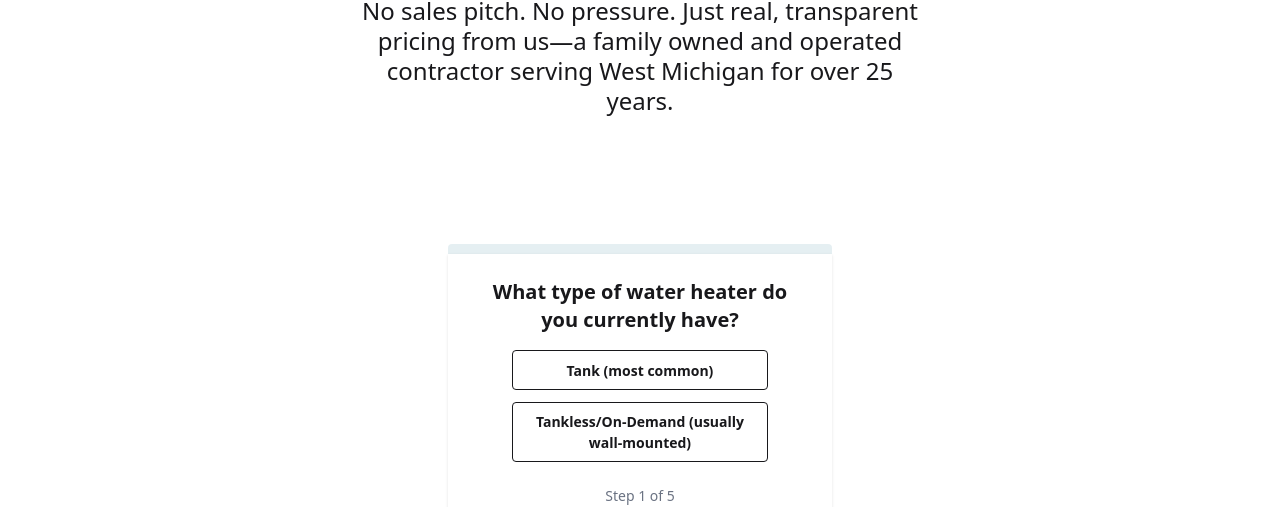
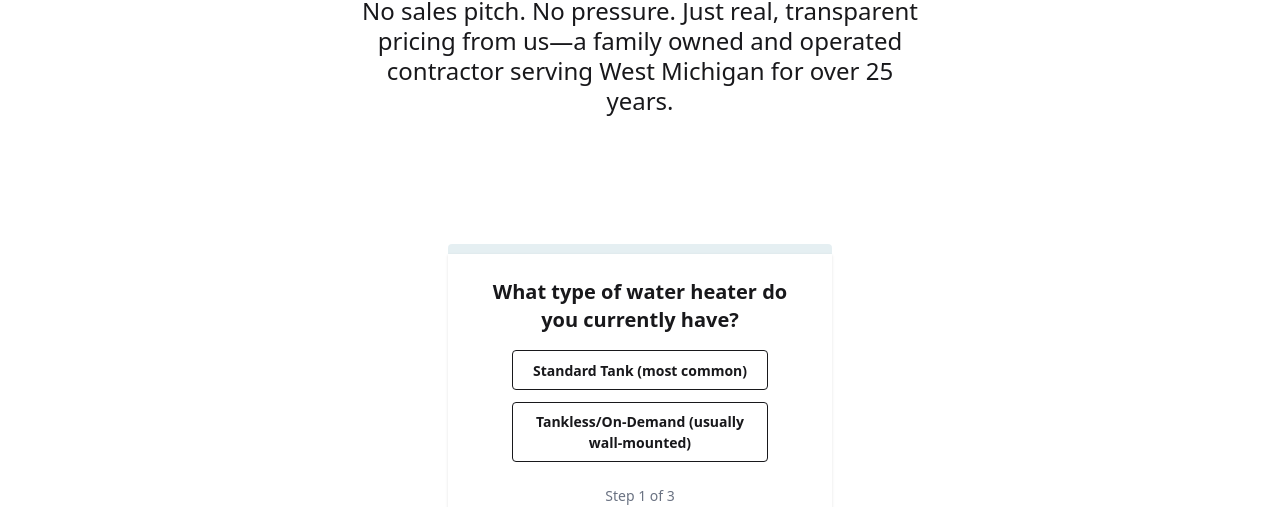
Before and after one commit to jeffstienstra/water-heater-replacement-company-grand-rapids, an Astro site: page / in a window 1280 px wide. Shown: the part 299-806 px from the top of the page. Built offline with nearby package versions, Linux system fonts and the light colour scheme; Astro itself is replaced by a stand-in of ours.

Commit message:
update questions

```diff
--- a/src/components/FindWaterHeaterQuiz.jsx
+++ b/src/components/FindWaterHeaterQuiz.jsx
@@ -7,18 +7,9 @@ const questions = [
 		paramKey: 'currentType',
 		question: 'What type of water heater do you currently have?',
 		options: [
-			{label: 'Tank (most common)', value: 'tank'},
+			{label: 'Standard Tank (most common)', value: 'tank'},
 			{label: 'Tankless/On-Demand (usually wall-mounted)', value: 'tankless'}
 		],
-	},
-	{
-		paramKey: 'existing',
-		question: 'Do you want to replace your current water heater with the same type?',
-		options: [
-			{label: 'Yes – same type', value: 'yes'},
-			{label: 'No – I want to upgrade', value: 'no'},
-			{label: 'Not sure', value: 'unsure'}
-		]
 	},
 	{
 		paramKey: 'fuel',
@@ -31,17 +22,8 @@ const questions = [
 		]
 	},
 	{
-		paramKey: 'people',
-		question: 'How many people live in your home?',
-		options: [
-			{label: '1–2', value: '1-2'},
-			{label: '3–4', value: '3-4'},
-			{label: '5 or more', value: '5+'}
-		]
-	},
-	{
 		paramKey: 'peak',
-		question: 'How many showers might run at once during busy times?',
+		question: 'How many showers are in your home?',
 		options: [
 			{label: '1', value: '1'},
 			{label: '2', value: '2'},
--- a/src/components/RecommendationCard.jsx
+++ b/src/components/RecommendationCard.jsx
@@ -6,12 +6,11 @@ export default function RecommendationCard({params}) {
 		return <p>Something went wrong with your recommendation.</p>;
 	}
 
-	const existing = params.get('existing');
+	const currentType = params.get('currentType');
 	const fuel = params.get('fuel');
-	const people = params.get('people');
 	const peak = params.get('peak');
 
-	if (!existing || !fuel || !people || !peak) {
+	if (!currentType || !fuel || !peak) {
 		return <p>Missing answers. Please go back and complete the quiz.</p>;
 	}
 
@@ -19,7 +18,7 @@ export default function RecommendationCard({params}) {
 		<div className="max-w-3xl mx-auto bg-white p-6 rounded-lg shadow text-center">
 			<h2 className="text-2xl font-semibold mb-4">Your Recommended Water Heater</h2>
 			<p className="mb-4">
-				Based on your answers ({people} people, {peak} showers, fuel: {fuel}), we recommend:
+				Based on your answers (Current Type: {currentType}, Showers: {peak}, Fuel: {fuel}), we recommend:
 			</p>
 			<ul className="list-disc list-inside mb-4 text-left">
 				<li>40-gallon {fuel} water heater</li>
--- a/src/pages/index.astro
+++ b/src/pages/index.astro
@@ -15,7 +15,7 @@ import ArrowDown from '../components/icons/ArrowDown.astro';
 
 <Layout>
 	<!-- <HelpButton /> -->
-	<section class="min-h-[calc(100vh-64px)] flex flex-col py-3 px-2 xs:p-6 sm:py-20 text-base-content text-center max-w-6xl mx-auto">
+	<section class="min-h-[calc(100vh-64px)] flex flex-col py-3 px-2 xs:p-6 sm:py-20 text-base-content text-center max-w-4xl mx-auto">
 		<div class="flex flex-col flex-shrink-0">
 			<h1 class="text-xl xs:text-2xl sm:text-4xl text-primary font-bold leading-tight mb-4 ">
 						How Much Does A Water Heater Replacement Cost in West Michigan?
```
